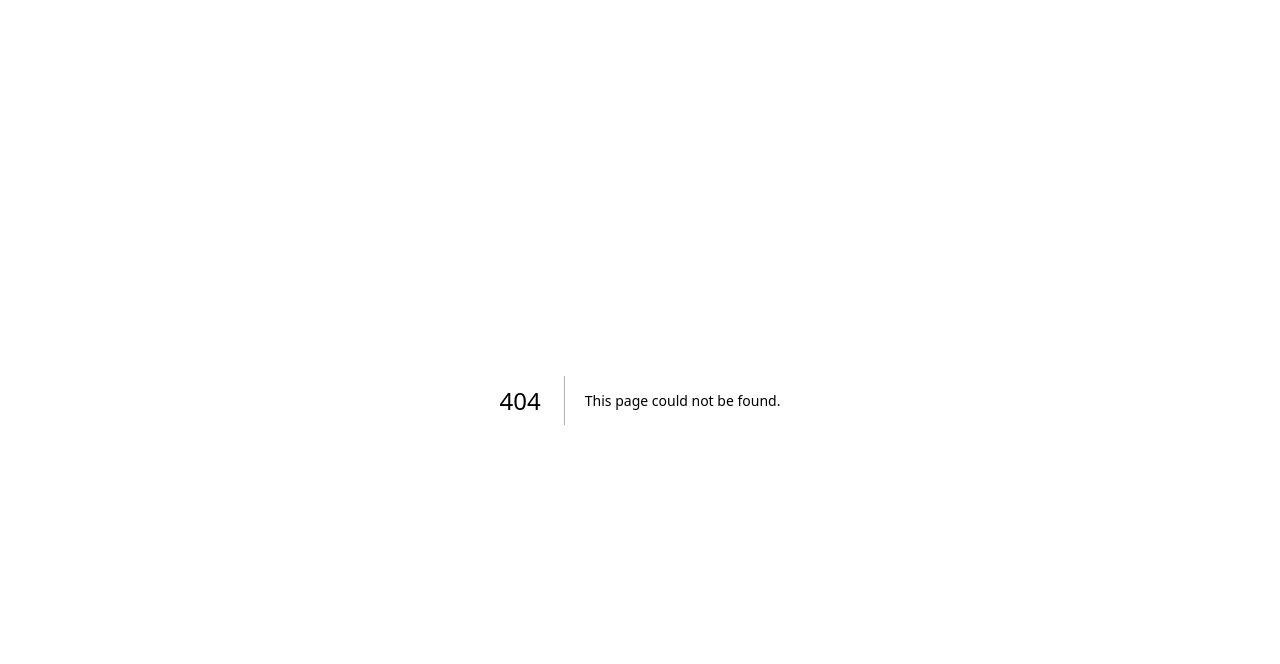
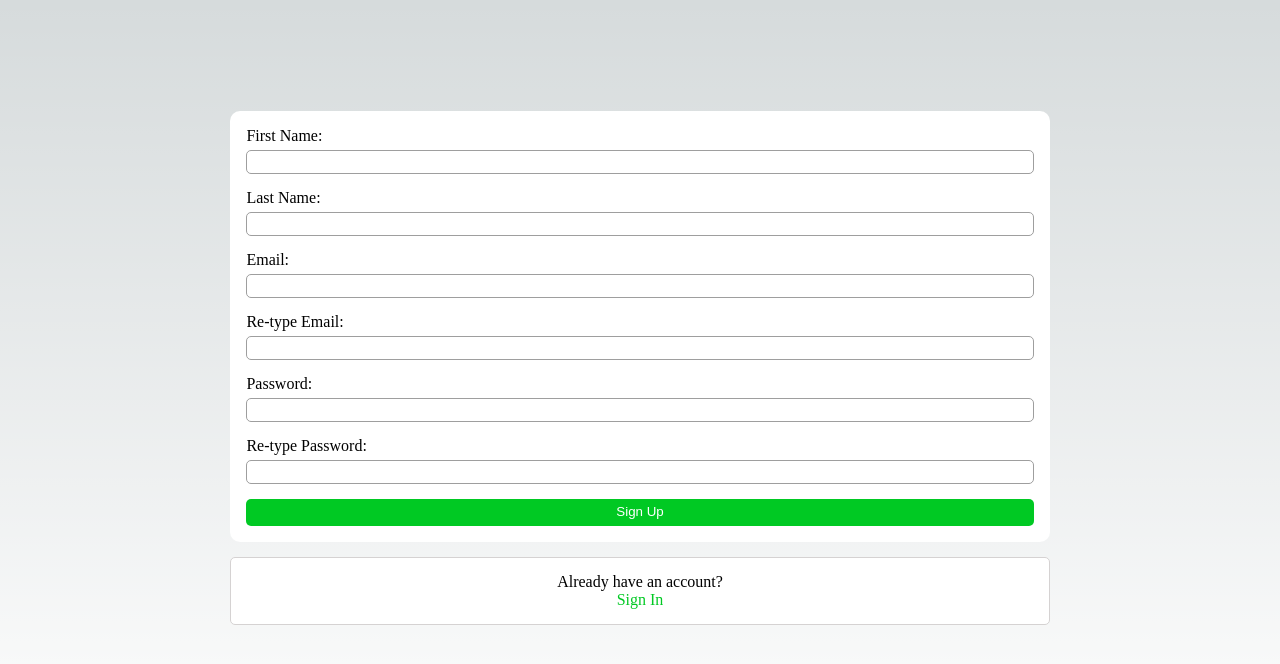
Before and after one commit to BillMates-CS307/BillMates-frontend, a Next.js app: page /register in a window 1280 px wide. Before the commit this address had no page. Shown: the top 664 px of the page. Built offline with nearby package versions, Linux system fonts and the light colour scheme.

Commit message:
Reformatted and added registration page
no input checking or form validation from server yet

```diff
--- /dev/null
+++ b/pages/Forms/register_form.js
@@ -0,0 +1,111 @@
+import styles from '@/styles/Home.module.css'
+
+
+export default function Register() {
+
+    const handleSubmit = async (event) => {
+        // Stop the form from submitting and refreshing the page.
+        event.preventDefault()
+
+        // Get data from the form.
+        const data = {
+          email: event.target.email.value,
+          password: event.target.password.value,
+        }
+
+        // Send the data to the server in JSON format.
+        const JSONdata = JSON.stringify(data)
+
+        // API endpoint where we send form data.
+        const endpoint = '/api/signup_form'
+
+        // Form the request for sending data to the server.
+        const options = {
+          // The method is POST because we are sending data.
+          method: 'POST',
+          // Tell the server we're sending JSON.
+          headers: {
+            'Content-Type': 'application/json',
+          },
+          // Body of the request is the JSON data we created above.
+          body: JSONdata,
+        }
+
+        // Send the form data to our forms API on Vercel and get a response.
+        const response = await fetch(endpoint, options);
+
+        if (response.status == 400) {
+          alert("Unable to find form fields");
+          return;
+        }
+
+        // Get the response data from server as JSON.
+        // If server returns the name submitted, that means the form works.
+        const result = await response.json();
+        console.log(response);
+        console.log(result);
+        if (result) {
+          alert("worked!");
+        } else {
+          alert("failed");
+        }
+      }
+
+    return(
+<>
+<div className={styles.signup_form}>
+        <form onSubmit={handleSubmit} method="post">
+            <div>
+            <label htmlFor="fname">First Name:</label>
+            <input required type="text" id="fname" name="fname" />
+            </div>
+
+            <div>
+            <label htmlFor="lname">Last Name:</label>
+            <input required type="text" id="lname" name="lname" />
+            </div>
+
+            <div>
+            <label htmlFor="email">Email:</label>
+            <input required type="email" id="email" name="email" />
+            </div>
+
+            <div>
+            <label htmlFor="remail">Re-type Email:</label>
+            <input required type="email" id="remail" name="remail" />
+            </div>
+
+            <div>
+            <label htmlFor="password">Password:</label>
+            <input
+            type="password"
+            id="password"
+            name="password"
+            pattern="[a-zA-Z0-9]+"
+            title="Password should be digits (0 to 9) or alphabets (a to z)."
+            required
+            />
+            </div>
+
+            <div>
+            <label htmlFor="rpassword">Re-type Password:</label>
+            <input
+            type="password"
+            id="rpassword"
+            name="rpassword"
+            pattern="[a-zA-Z0-9]+"
+            title="Password should be digits (0 to 9) or alphabets (a to z)."
+            required
+            />
+            </div>
+            <button type="submit">Sign Up</button>
+        </form>
+    </div>
+
+    <p>
+    Already have an account? <a href="/">Sign In</a>
+    </p>
+</>
+    );
+
+}
--- a/pages/api/signup_form.js
+++ b/pages/api/signup_form.js
@@ -1,10 +1,6 @@
-export default function handler(req, res) {
+export default async function handler(req, res) {
     // Get data submitted in request's body.
     const body = req.body
-    console.log(req);
-    // Optional logging to see the responses
-    // in the command line where next.js app is running.
-    console.log('body: ', body)
 
     // Guard clause checks for first and last name,
     // and returns early if they are not found
@@ -17,8 +13,20 @@ export default function handler(req, res) {
     // Sends a HTTP success code
 
     //make request to Lambda
-    const lambda_resp = 'true';
+    const url = 'https://jwfjuifdunib5gmornhrs4nm4a0pitnm.lambda-url.us-east-2.on.aws/';
+    const options = {
+      method: 'POST',
+      mode : 'cors',
+      headers: {
+        'Content-Type': 'application/json',
+        'token' : 'zpdkwA.2_kLU@zg'
+      },
+      body: {email : body.email, password : body.password},
+    }
 
-    return res.status(200).json(lambda_resp)
+    const lambda_resp = await fetch(url, options);
+    const lambda_data = await lambda_resp.json();
+
+    return res.status(200).json(lambda_data);
 
   }
--- a/pages/index.js
+++ b/pages/index.js
@@ -2,7 +2,7 @@ import Head from 'next/head'
 import Image from 'next/image'
 import { Inter } from '@next/font/google'
 import styles from '@/styles/Home.module.css'
-import PageWithJSbasedForm from './signup_form'
+import PageWithJSbasedForm from './Forms/signup_form'
 
 const inter = Inter({ subsets: ['latin'] })
 
@@ -24,7 +24,7 @@ export default function Home() {
 
       <main className = {styles.main}>
 
-      <div className= {styles.signupbox}>
+      <div className= {styles.position_box}>
 
       <PageWithJSbasedForm></PageWithJSbasedForm>
 
--- /dev/null
+++ b/pages/register.js
@@ -0,0 +1,41 @@
+import Head from 'next/head'
+import Image from 'next/image'
+import { Inter } from '@next/font/google'
+import styles from '@/styles/Home.module.css'
+import Register from './Forms/register_form'
+
+const inter = Inter({ subsets: ['latin'] })
+
+
+
+export default function Home() {
+
+
+
+  return (
+    <>
+
+    <Head>
+        <title>Sign In</title>
+        <meta name="description" content="Generated by create next app" />
+        <meta name="viewport" content="width=device-width, initial-scale=1" />
+        <link rel="icon" href="/favicon.ico" />
+      </Head>
+
+      <main className = {styles.main}>
+
+      <div className= {styles.position_box}>
+
+      <Register></Register>
+
+      </div>
+
+      </main>
+
+    </>
+
+
+
+
+  )
+}
--- a/styles/Home.module.css
+++ b/styles/Home.module.css
@@ -7,39 +7,62 @@
   min-height: 100vh;
 }
 
-.signup_form {
-  width: 50vw;
-  height: 50vh;
-  padding: 3rem;
-  background: #fff;
-  border-radius: 5px;
-
-}
-
-.signup_form * {
-  margin: 5px auto;
+.position_box {
+  width: 80vw;
+  display: block;
 }
 
 .signup_form label {
-  margin-top: 15px;
   display: block;
-  width: 50%;
+    margin-bottom: 5px;
 }
 
 .signup_form input {
-  width: 50%;
-  height: 1.5rem;
   display: block;
+    height: 1.5rem;
+    padding: 3px 5px;
+    width: 100%;
+    margin-bottom: 15px;
+    border-radius: 5px;
+    border : 1px solid #9e9e9e
+}
+
+.signup_form input:focus {
+  outline: 1px solid #00C923;
 }
 
 .signup_form button {
+  width: 100%;
+    line-height: 2;
+    background: #00C923;
+    color: #FFF;
+    border: none;
+    border-radius: 5px;
+}
+
+.signup_form {
+  margin: 15px auto;
+    /* margin-top: 15px; */
+    width: 80%;
+    background: #FFF;
+    padding: 1rem;
+    border-radius: 10px;
+}
+
+.position_box p {
+  text-align: center;
+    padding: 15px;
+    border: 1px solid #d5d2d2;
+    border-radius: 5px;
+    width: 80%;
+    margin: auto;
+    background: #FFF;
+}
+
+.position_box a {
   display: block;
-  width: 50%;
-  background-color: #00C923;
-  margin-top: 15px;
-  color: #fff;
-  border: none;
-  height: 1.5rem;
-  border-radius: 5px;
-  cursor: pointer;
+  color: #00C923;
 }
+.position_box a:visited {
+  color: #007b15;
+}
```
Also changed, not shown: pages/Forms/signup_form.js (renamed from pages/signup_form.js, +15 -3 lines), pages/api/signin_form.js (added).
